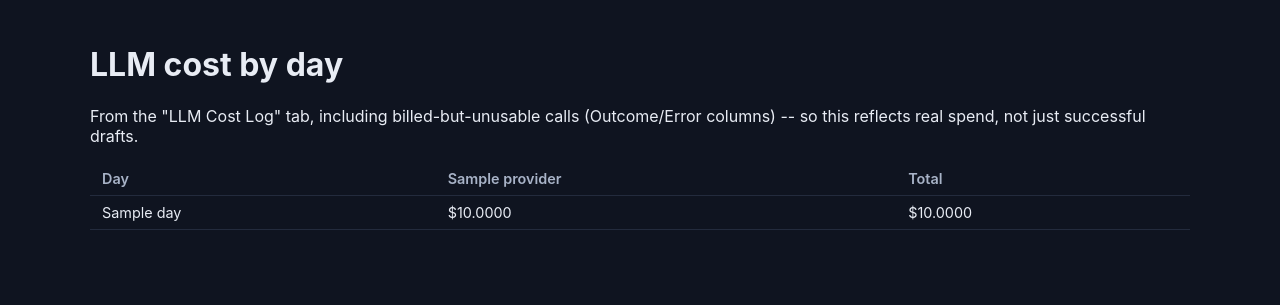
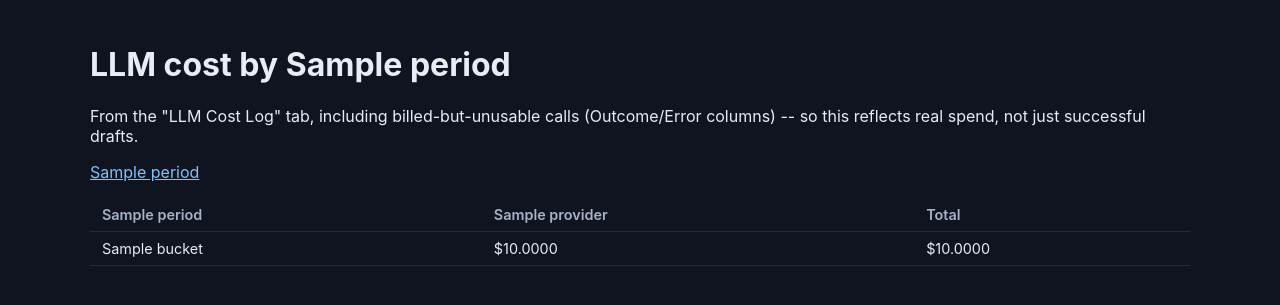
Before and after one commit to ICONS-of-Real-Estate/spam_machine, a FastAPI app: template dashboard/templates/costs.html in a window 1280 px wide. Shown: the part 53-358 px from the top of the page. Run offline with FastAPI, Linux system fonts and the light colour scheme; the visitor is signed in with stand-in values (Sample User, id 1); the template is opened without the code that fills it: most values are stand-ins (such as "Sample title", 1, 10 or a date in 2020).

Commit message:
Wire gmail_write.py into real routes; add weekly/monthly costs and route tests
Two real gaps closed:

- gmail_write.py existed since the last commit but nothing ever called
  it -- its mock mode was unverified. Added /drafts/{thread_id} (detail +
  body), POST .../edit, and POST .../approve, all wired through it, with
  a visible "not connected yet" banner while GMAIL_WRITE_MODE=mock so
  nobody mistakes fixture text for a real draft. drafts.html now links
  each subject into the detail page instead of only linking out to Gmail.

- The original dashboard ask was explicit about "daily, weekly, monthly"
  costs; only daily existed. cost_stats.py's aggregate_costs_by_day() is
  now aggregate_costs_by_period(rows, period) (day/week/month, ISO week
  for the week bucket), with aggregate_costs_by_day kept as a back-compat
  alias. /costs takes a ?period= query param with tabs in the UI; an
  invalid period value falls back to "day" rather than 500ing.

Added tests/test_app_routes.py -- real FastAPI TestClient integration
tests (11 cases) covering every route including the new draft
detail/edit/approve round-trip, exercised through DASHBOARD_DEV_BYPASS_AUTH
via a new conftest.py rather than hand-rolled curl+forged-cookie scripts.
Also added 5 more cost_stats tests for the week/month bucketing (including
an ISO-week-spans-a-month-boundary case) and the invalid-period error.
27 tests total, all passing.

Also fixed a real (if minor) issue found while adding the route tests:
every TemplateResponse call used the deprecated
TemplateResponse(name, {"request": ...}) argument order, which Starlette
warned would eventually stop working -- switched all six call sites to
the current TemplateResponse(request, name, context) signature.

```diff
--- a/dashboard/app.py
+++ b/dashboard/app.py
@@ -6,7 +6,7 @@ writes, Gmail writes stubbed pending a real credential).
 import os
 import sqlite3
 
-from fastapi import FastAPI, Form, Request
+from fastapi import FastAPI, Form, HTTPException, Request
 from fastapi.responses import RedirectResponse
 from fastapi.templating import Jinja2Templates
 from starlette.middleware.base import BaseHTTPMiddleware
@@ -14,6 +14,7 @@ from starlette.middleware.sessions import SessionMiddleware
 
 import auth
 import cost_stats
+import gmail_write
 import sheets_write
 import sync
 
@@ -86,8 +87,9 @@ def last_synced_at():
 
 
 def base_context(request: Request):
+    # Starlette's TemplateResponse(request, name, context) auto-injects
+    # "request" into the template context -- no need to add it here too.
     return {
-        "request": request,
         "user_email": request.session.get("user_email"),
         "user_name": request.session.get("user_name"),
         "last_synced_at": last_synced_at(),
@@ -117,6 +119,7 @@ async def home(request: Request):
         conn.close()
 
     return templates.TemplateResponse(
+        request,
         "index.html",
         {
             **base_context(request),
@@ -137,8 +140,47 @@ async def drafts(request: Request):
     finally:
         conn.close()
     return templates.TemplateResponse(
-        "drafts.html", {**base_context(request), "drafts": rows}
+        request, "drafts.html", {**base_context(request), "drafts": rows}
     )
+
+
+@app.get("/drafts/{thread_id}")
+async def draft_detail(request: Request, thread_id: str):
+    conn = db()
+    try:
+        draft = conn.execute(
+            "SELECT * FROM drafts WHERE thread_id = ?", (thread_id,)
+        ).fetchone()
+    finally:
+        conn.close()
+    if draft is None:
+        raise HTTPException(status_code=404, detail=f"No draft logged for thread {thread_id!r}")
+
+    body = gmail_write.get_draft_body(thread_id)
+    return templates.TemplateResponse(
+        request,
+        "draft_detail.html",
+        {
+            **base_context(request),
+            "draft": draft,
+            "body": body,
+            "gmail_write_mode": gmail_write.GMAIL_WRITE_MODE,
+        },
+    )
+
+
+@app.post("/drafts/{thread_id}/edit")
+async def draft_edit(request: Request, thread_id: str, new_body: str = Form(...)):
+    editor_email = request.session.get("user_email")
+    gmail_write.update_draft_body(thread_id, new_body, editor_email)
+    return RedirectResponse(url=f"/drafts/{thread_id}", status_code=303)
+
+
+@app.post("/drafts/{thread_id}/approve")
+async def draft_approve(request: Request, thread_id: str):
+    approver_email = request.session.get("user_email")
+    gmail_write.mark_draft_approved(thread_id, approver_email)
+    return RedirectResponse(url=f"/drafts/{thread_id}", status_code=303)
 
 
 @app.get("/sop-suggestions")
@@ -151,7 +193,7 @@ async def sop_suggestions(request: Request):
     finally:
         conn.close()
     return templates.TemplateResponse(
-        "sop_suggestions.html", {**base_context(request), "suggestions": rows}
+        request, "sop_suggestions.html", {**base_context(request), "suggestions": rows}
     )
 
 
@@ -179,7 +221,10 @@ async def review_sop_suggestion(
 
 
 @app.get("/costs")
-async def costs(request: Request):
+async def costs(request: Request, period: str = "day"):
+    if period not in cost_stats.PERIODS:
+        period = "day"
+
     conn = db()
     try:
         rows = conn.execute(
@@ -188,11 +233,18 @@ async def costs(request: Request):
     finally:
         conn.close()
 
-    table, providers = cost_stats.aggregate_costs_by_day(rows)
+    table, providers = cost_stats.aggregate_costs_by_period(rows, period)
 
     return templates.TemplateResponse(
+        request,
         "costs.html",
-        {**base_context(request), "table": table, "providers": providers},
+        {
+            **base_context(request),
+            "table": table,
+            "providers": providers,
+            "period": period,
+            "periods": cost_stats.PERIODS,
+        },
     )
 
 
@@ -206,5 +258,5 @@ async def alerts(request: Request):
     finally:
         conn.close()
     return templates.TemplateResponse(
-        "alerts.html", {**base_context(request), "alerts": rows}
+        request, "alerts.html", {**base_context(request), "alerts": rows}
     )
--- a/dashboard/cost_stats.py
+++ b/dashboard/cost_stats.py
@@ -3,33 +3,72 @@ Pure cost-aggregation logic for the /costs page, split out of app.py so
 it's unit-testable without a running app or a real database.
 """
 from collections import defaultdict
+from datetime import date
+
+PERIODS = ("day", "week", "month")
 
 
-def aggregate_costs_by_day(rows):
+def _bucket_key(timestamp, period):
+    """'2026-08-26 08:14:00' + 'day'   -> '2026-08-26'
+       '2026-08-26 08:14:00' + 'month' -> '2026-08'
+       '2026-08-26 08:14:00' + 'week'  -> '2026-W35' (ISO week)
+    Falls back to 'unknown' for anything that doesn't parse as a date --
+    better than crashing the whole report over one bad row."""
+    day_str = (timestamp or "")[:10]
+    if period == "day":
+        return day_str or "unknown"
+
+    try:
+        d = date.fromisoformat(day_str)
+    except ValueError:
+        return "unknown"
+
+    if period == "month":
+        return day_str[:7]
+    if period == "week":
+        iso_year, iso_week, _ = d.isocalendar()
+        return f"{iso_year}-W{iso_week:02d}"
+    raise ValueError(f"unknown period: {period!r} (expected one of {PERIODS})")
+
+
+def aggregate_costs_by_period(rows, period="day"):
     """rows: iterable of objects with .timestamp / ['timestamp'],
     .provider, .estimated_cost_usd (sqlite3.Row or dict both work).
+    period: 'day', 'week', or 'month'.
     Returns (table, providers) where table is a list of
-    {day, by_provider: {provider: cost}, total} sorted most-recent-day-first,
+    {bucket, by_provider: {provider: cost}, total} sorted most-recent-first,
     and providers is the sorted list of distinct provider names seen."""
-    daily = defaultdict(lambda: defaultdict(float))
+    if period not in PERIODS:
+        raise ValueError(f"unknown period: {period!r} (expected one of {PERIODS})")
+
+    grouped = defaultdict(lambda: defaultdict(float))
     for row in rows:
-        ts = row["timestamp"] or ""
-        day = ts[:10]  # 'YYYY-MM-DD' prefix, however the timestamp was formatted
+        bucket = _bucket_key(row["timestamp"], period)
         try:
             cost = float(row["estimated_cost_usd"] or 0)
         except (TypeError, ValueError):
             cost = 0.0
         provider = row["provider"] or "unknown"
-        daily[day][provider] += cost
+        grouped[bucket][provider] += cost
 
-    days_sorted = sorted(daily.keys(), reverse=True)
-    providers = sorted({p for day_costs in daily.values() for p in day_costs})
+    buckets_sorted = sorted(grouped.keys(), reverse=True)
+    providers = sorted({p for bucket_costs in grouped.values() for p in bucket_costs})
     table = [
         {
-            "day": day,
-            "by_provider": {p: daily[day].get(p, 0.0) for p in providers},
-            "total": sum(daily[day].values()),
+            "bucket": bucket,
+            "by_provider": {p: grouped[bucket].get(p, 0.0) for p in providers},
+            "total": sum(grouped[bucket].values()),
         }
-        for day in days_sorted
+        for bucket in buckets_sorted
     ]
     return table, providers
+
+
+def aggregate_costs_by_day(rows):
+    """Back-compat alias -- see aggregate_costs_by_period. Historically
+    the only period this module supported, kept because existing tests
+    and any external caller name it directly."""
+    table, providers = aggregate_costs_by_period(rows, "day")
+    for row in table:
+        row["day"] = row["bucket"]
+    return table, providers
--- a/dashboard/templates/costs.html
+++ b/dashboard/templates/costs.html
@@ -1,19 +1,25 @@
 {% extends "base.html" %}
 {% block title %}Costs — spam_machine dashboard{% endblock %}
 {% block content %}
-<h1>LLM cost by day</h1>
+<h1>LLM cost by {{ period }}</h1>
 <p>From the "LLM Cost Log" tab, including billed-but-unusable calls
 (Outcome/Error columns) -- so this reflects real spend, not just
 successful drafts.</p>
+<p>
+  {% for p in periods %}
+    {% if p == period %}<strong>{{ p }}</strong>{% else %}<a class="link" href="/costs?period={{ p }}">{{ p }}</a>{% endif %}
+    {% if not loop.last %} · {% endif %}
+  {% endfor %}
+</p>
 <table>
   <tr>
-    <th>Day</th>
+    <th>{{ period|capitalize }}</th>
     {% for p in providers %}<th>{{ p }}</th>{% endfor %}
     <th>Total</th>
   </tr>
   {% for row in table %}
   <tr>
-    <td>{{ row.day }}</td>
+    <td>{{ row.bucket }}</td>
     {% for p in providers %}<td>${{ "%.4f"|format(row.by_provider[p]) }}</td>{% endfor %}
     <td>${{ "%.4f"|format(row.total) }}</td>
   </tr>
--- a/dashboard/templates/drafts.html
+++ b/dashboard/templates/drafts.html
@@ -13,13 +13,13 @@ credential described in <code>gmail_write.py</code>.</p>
   {% for d in drafts %}
   <tr>
     <td>{{ d.timestamp }}</td>
-    <td>{{ d.subject }}</td>
+    <td><a class="link" href="/drafts/{{ d.thread_id }}">{{ d.subject }}</a></td>
     <td>{{ d.prospect_email }}</td>
     <td>{{ d.category }}{% if d.needs_teammate_routing == 'true' or d.needs_teammate_routing == 'TRUE' %} <span class="badge pending">routing</span>{% endif %}</td>
     <td>{{ d.sop_mode }}</td>
     <td>{{ d.llm_provider }}</td>
     <td>${{ d.estimated_cost_usd }}</td>
-    <td>{% if d.draft_link %}<a class="link" href="{{ d.draft_link }}" target="_blank">Open in Gmail</a>{% endif %}</td>
+    <td>{% if d.draft_link %}<a class="link" href="{{ d.draft_link }}" target="_blank">Gmail</a>{% endif %}</td>
   </tr>
   {% endfor %}
 </table>
```
Also changed, not shown: dashboard/templates/draft_detail.html (added, +28 -0 lines), dashboard/tests/conftest.py (added, +21 -0 lines), dashboard/tests/test_app_routes.py (added, +85 -0 lines), dashboard/tests/test_cost_stats.py (+40 -1 lines).
